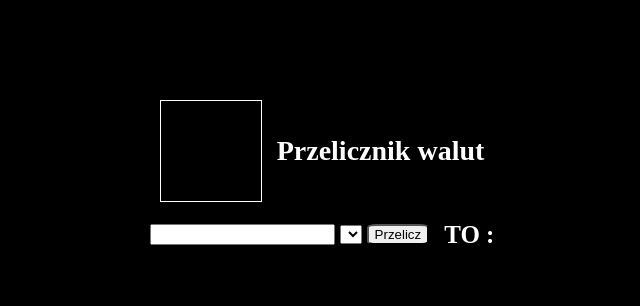
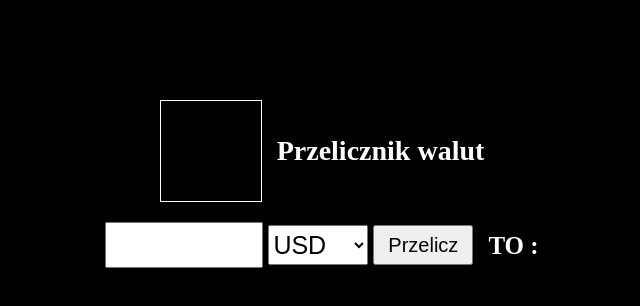
Before and after one commit to sn0rii/projekt-js-2, a plain HTML site: page index.html in a window 1280 px wide. Shown: the whole page, without its empty margins (318-958 px from the left). Drawn offline with Linux system fonts and the light colour scheme; no server answers.

Commit message:
form added

```diff
--- a/index.html
+++ b/index.html
@@ -13,14 +13,21 @@
       <div class="logo"></div>
       <h1 class="title">Przelicznik walut</h1>
     </header>
-    <section class="exchange">
+    <main>
       <div class="container">
-        <input type="number" id="input" class="input" />
-        <select class="select"></select>
-        <button class="btn" id="btn" type="button">Przelicz</button>
-        <div class="result">TO :</div>
+        <form class="form">
+          <input type="number" id="input" class="input" />
+          <select class="select">
+            <option value="USD">USD</option>
+            <option value="EUR">EUR</option>
+            <option value="CHF">CHF</option>
+          </select>
+
+          <button class="btn" id="btn" type="submit">Przelicz</button>
+          <div class="result">TO :</div>
+        </form>
       </div>
-    </section>
+    </main>
     <div id="loading"></div>
     <script src="index.js"></script>
   </body>
--- a/index.js
+++ b/index.js
@@ -1,7 +1,7 @@
 const rates = {};
 const ratesUrl = "https://api.nbp.pl/api/exchangerates/tables/c/";
 const select = document.querySelector(".select");
-const btn = document.getElementById("btn");
+const form = document.querySelector(".form");
 const input = document.querySelector(".input");
 const result = document.querySelector(".result");
 const loader = document.getElementById("loading");
@@ -9,38 +9,42 @@ const loader = document.getElementById("loading");
 // POBIERANIE DANYCH
 
 async function getRates() {
+  console.log("dziala na click ?");
   displayLoading();
   try {
     const res = await fetch(ratesUrl);
     const data = await res.json();
-    const rateList = data[0].rates;
+    const rateList = data[0]?.rates;
 
     Object.keys(rateList).forEach((rateKey) => {
       const rate = rateList[rateKey];
       if (rate.code === "EUR" || rate.code === "USD" || rate.code === "CHF") {
         rates[rate.code] = rate;
-        const option = document.createElement("option");
-        option.value = rate.code;
-        option.innerText = rate.code;
-        select.appendChild(option);
-        hideLoading();
       }
     });
-
-    btn.addEventListener("click", calculateResult);
+    hideLoading();
+    calculateResult();
   } catch (error) {
+    alert("Problem z pobieraniem danych spróbuj ponownie!");
     console.log(error);
+  } finally {
+    hideLoading();
   }
 }
 
 // PRZELICZANIE DANYCH
 
-function calculateResult() {
+function calculateResult(event) {
+  console.log("a to na tez ?");
+  if (event) {
+    event.preventDefault();
+  }
+
   const selectedCode = select.value;
   const selectedRate = rates[selectedCode];
   const inputValue = parseFloat(input.value);
 
-  if (selectedRate && !isNaN(inputValue)) {
+  if (selectedRate && !isNaN(inputValue) && inputValue > 0) {
     const convertedValue = inputValue * selectedRate.bid;
     result.textContent = ` TO:  ${convertedValue.toFixed(2)} PLN`;
   } else {
@@ -48,7 +52,8 @@ function calculateResult() {
   }
 }
 
-getRates();
+document.getElementById("btn").addEventListener("click", getRates);
+form.addEventListener("submit", calculateResult);
 
 // LOADER
 
--- a/style.css
+++ b/style.css
@@ -10,9 +10,11 @@ body {
   gap: 5px;
 }
 
+/* HEADER */
+
 .header {
   display: flex;
-  flex-direction: row;
+  flex-direction: column;
   gap: 15px;
   justify-content: center;
   align-items: center;
@@ -30,8 +32,18 @@ body {
   font-weight: bold;
 }
 
-.exchange {
+/* MAIN */
+
+.main {
   display: flex;
+}
+
+.form {
+  display: flex;
+  flex-direction: column;
+  align-items: center;
+  margin: 10px auto;
+  gap: 5px;
 }
 
 .result {
@@ -40,8 +52,25 @@ body {
   margin-left: 10px;
 }
 
+/* INPUT  */
+
+.input {
+  width: 150px;
+  height: 40px;
+  font-size: 25px;
+}
+
+.select {
+  width: 100px;
+  height: 40px;
+  font-size: 25px;
+}
+
 .btn {
-  border-radius: 15%;
+  width: 100px;
+  height: 40px;
+
+  font-size: 20px;
 }
 
 #loading {
@@ -66,3 +95,13 @@ body {
     transform: rotate(360deg);
   }
 }
+
+/* HIGH RESOLUTION  */
+@media screen and (min-width: 640px) {
+  .header {
+    flex-direction: row;
+  }
+  .form {
+    flex-direction: row;
+  }
+}
```
